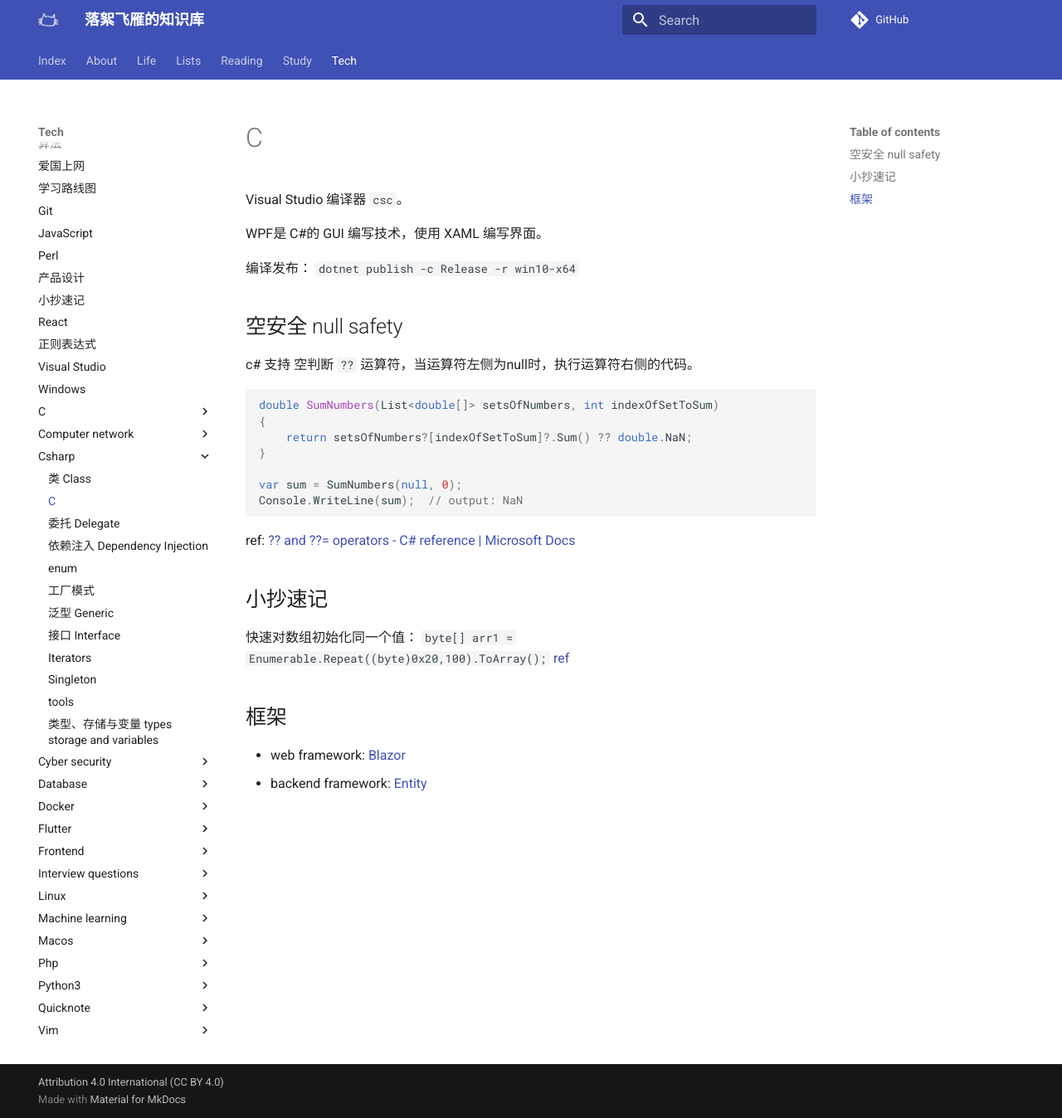
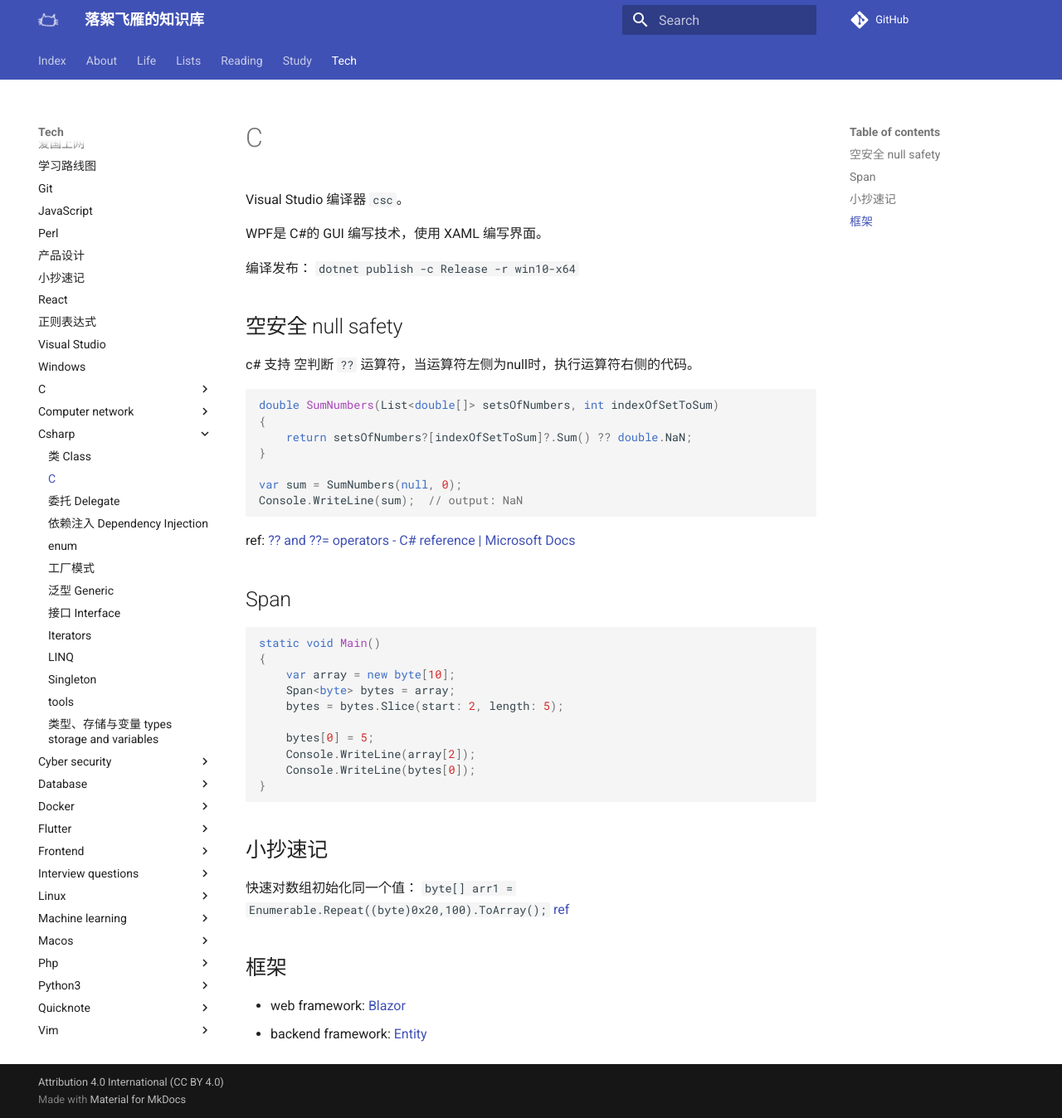
Before and after one commit to luoxufeiyan/wiki.luoxufeiyan.com, an MkDocs documentation site: the page built from docs/tech/csharp/csharp.md, in a window 1280 px wide and 1348 px high. Shown: the whole window at 83% size. Built offline with MkDocs 1.6.1 and Material for MkDocs 9.7.7, drawn with Linux system fonts in a browser that asks for light colours; comment, search, counter and statistics services are not loaded.

Commit message:
update notes

````diff
--- a/docs/tech/csharp/csharp.md
+++ b/docs/tech/csharp/csharp.md
@@ -23,6 +23,21 @@ Console.WriteLine(sum);  // output: NaN
 
 ref: [?? and ??= operators - C# reference | Microsoft Docs](https://docs.microsoft.com/en-us/dotnet/csharp/language-reference/operators/null-coalescing-operator)
 
+## Span
+
+```c#
+static void Main()
+{
+    var array = new byte[10];
+    Span<byte> bytes = array;
+    bytes = bytes.Slice(start: 2, length: 5);
+
+    bytes[0] = 5;
+    Console.WriteLine(array[2]);
+    Console.WriteLine(bytes[0]);
+}
+```
+
 ## 小抄速记
 
 快速对数组初始化同一个值： `byte[] arr1 = Enumerable.Repeat((byte)0x20,100).ToArray();` [ref](https://stackoverflow.com/questions/6150097/initialize-a-byte-array-to-a-certain-value-other-than-the-default-null)
````
Also changed, not shown: docs/tech/csharp/linq.md (added, +125 -0 lines), docs/tech/database/sample.md (added, +3 -0 lines).
